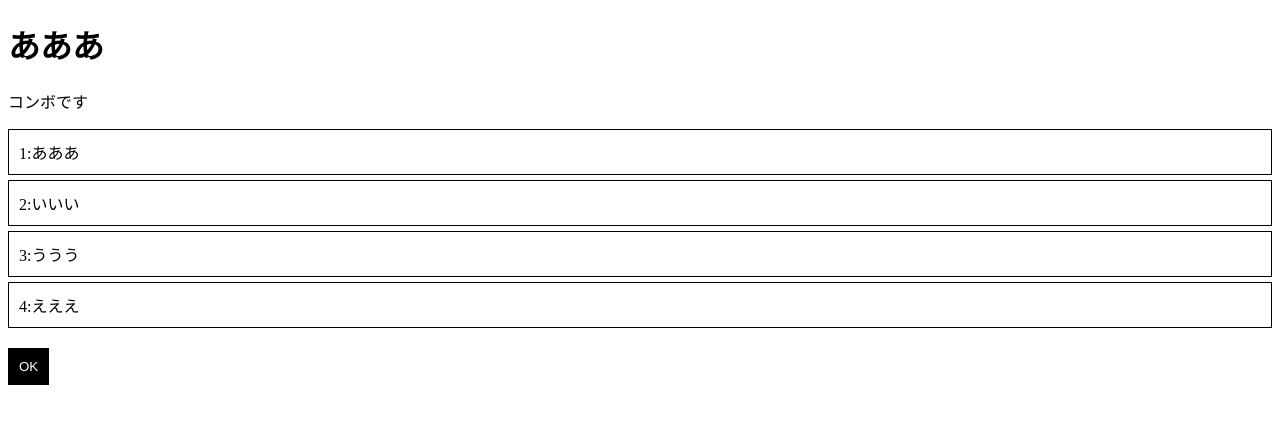
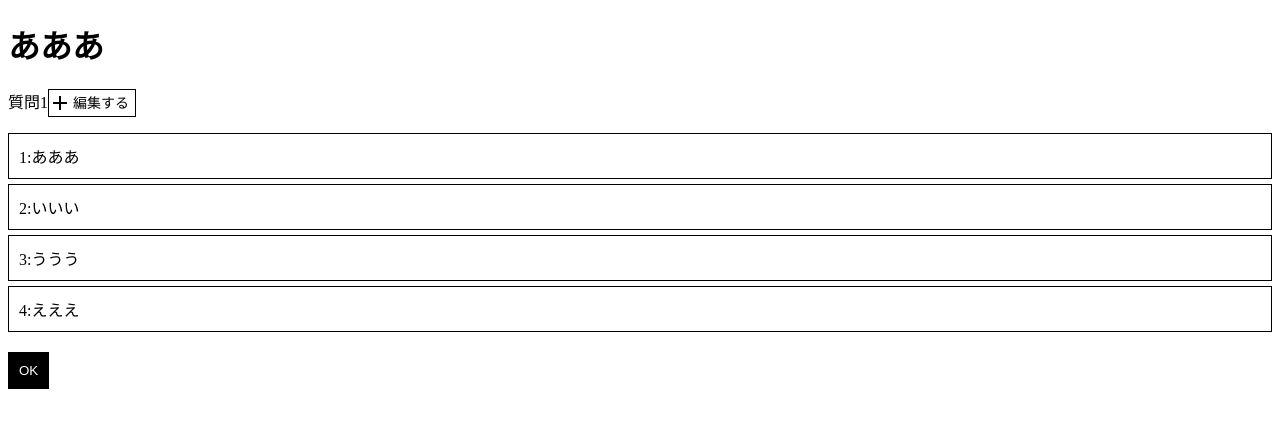
Before and after one commit to KadoProG/diary-vba-web, a Next.js app: page / in a window 1280 px wide. Shown: the top 428 px of the page. Built offline with nearby package versions, Linux system fonts and the light colour scheme.

Commit message:
CSSの修正と編集ボタンの追加

```diff
--- a/src/components/selectList/combo.tsx
+++ b/src/components/selectList/combo.tsx
@@ -9,6 +9,37 @@ const BtnOk = styled.button`
   cursor: pointer;
   background: black;
   color:white;
+`;
+
+const BtnDoEdit = styled.button`
+  border: 1px solid black;
+  background: white;
+  padding-left: 24px;
+  position: relative;
+  display: inline-block;
+  font-size: 14px;
+  line-height: 24px;
+  cursor: pointer;
+  &::before {
+    content: "";
+    background: black;
+    display: inline-block;
+    position: absolute;
+    left: 10px;
+    top: 6px;
+    width: 2px;
+    height: 14px;
+  }
+  &::after {
+    content: "";
+    background: black;
+    display: inline-block;
+    position: absolute;
+    left: 4px;
+    top: 12px;
+    width: 14px;
+    height: 2px;
+  }
 `;
 
 const LabelItem = styled.label`
@@ -31,7 +62,7 @@ display: none;
 
 type ComboList = {
   name: string;
-  data: ComboProps[];
+  items: ComboProps[];
   length: number;
   setItem(item: ComboProps): void;
 }
@@ -43,7 +74,8 @@ export type ComboProps = {
 
 const Combo: NextPage<ComboList> = (props) => {
 
-  const comboLists = props.data;
+  const comboLists = props.items;
+  const comboName = props.name;
   const id = useId();
 
   const onHandleChange = (data: ComboProps) => {
@@ -54,7 +86,7 @@ const Combo: NextPage<ComboList> = (props) => {
 
   return (
     <>
-      <p>コンボです</p>
+      <p>{comboName}<BtnDoEdit>編集する</BtnDoEdit></p>
       {
         comboLists.map(comboList => (
           <div key={comboList.id}>
--- a/src/pages/index.tsx
+++ b/src/pages/index.tsx
@@ -31,8 +31,8 @@ export default function Home() {
       </Head>
       <h1>あああ</h1>
       <Combo
-      name={"aaa"}
-      data={data}
+      name={"質問1"}
+      items={data}
       length={data.length}
       setItem={(item) => setSelectedItem(item)}
       />
```
